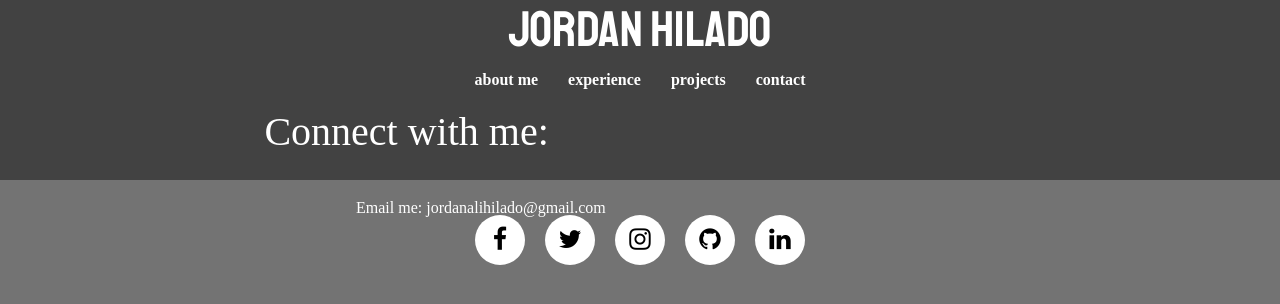
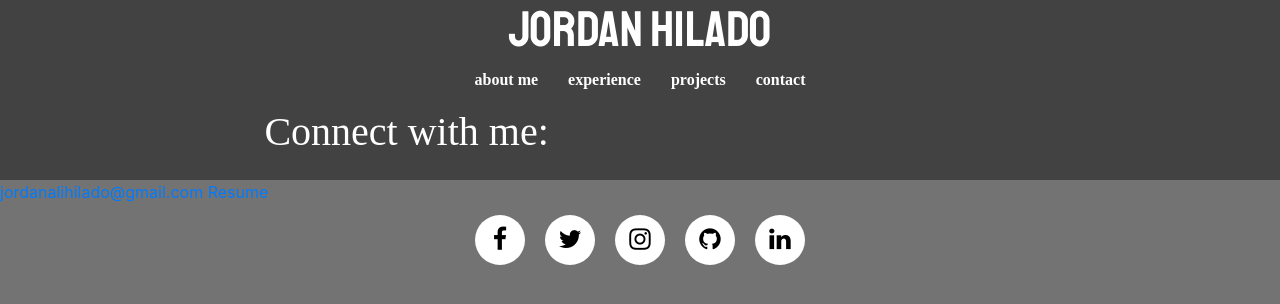
Before and after one commit to jordanhilado/jordanhilado.github.io, a plain HTML site: page contact.html in a window 1280 px wide. Drawn offline with nearby package versions, Linux system fonts and the light colour scheme; a web font is replaced by a local one.

Commit message:
Contact page change

```diff
--- a/contact.html
+++ b/contact.html
@@ -24,6 +24,7 @@
                 <li><a href="https://www.linkedin.com/in/jordan-hilado-1497071a9" target="_blank"><i class="fa fa-linkedin"></i></a></li>
             </ul>
         </div>
-        <p class="maintext">Email me: jordanalihilado@gmail.com</p>
+        <a target="_blank" href="mailto:jordanalihilado@gmail.com">jordanalihilado@gmail.com</a>
+        <a target="_blank" href="https://drive.google.com/file/d/1K0o-3Enchxq9IApRr9iTMaJV9lUR1fmJ/view?usp=sharing">Resume</a>
     </body>
 </html>
```
